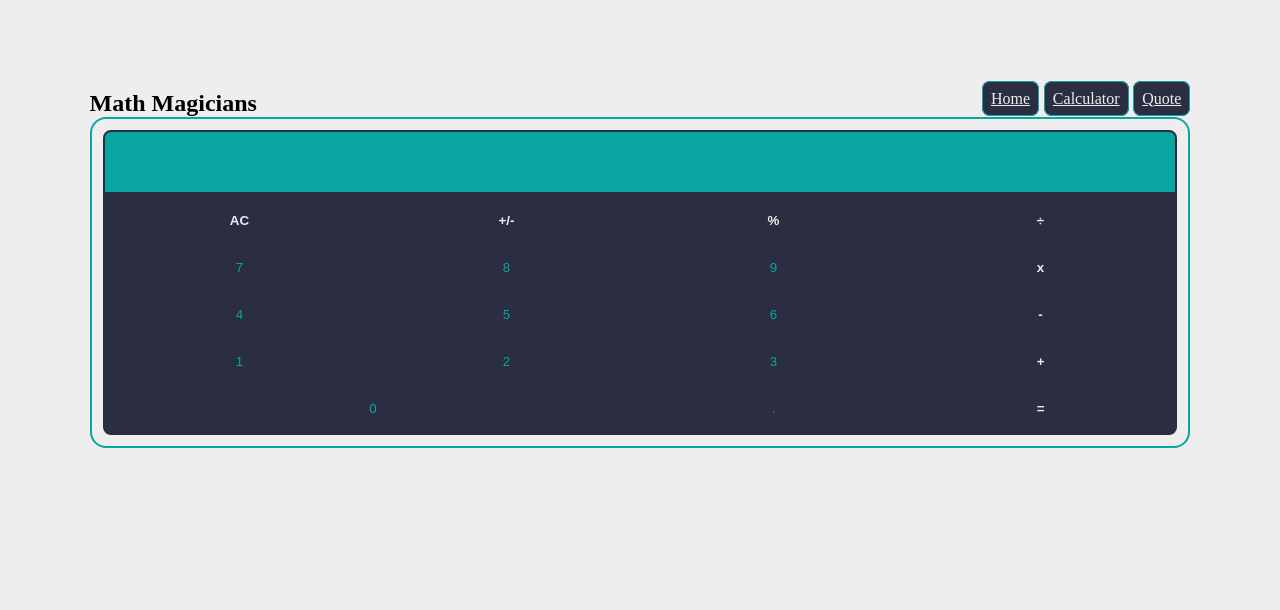
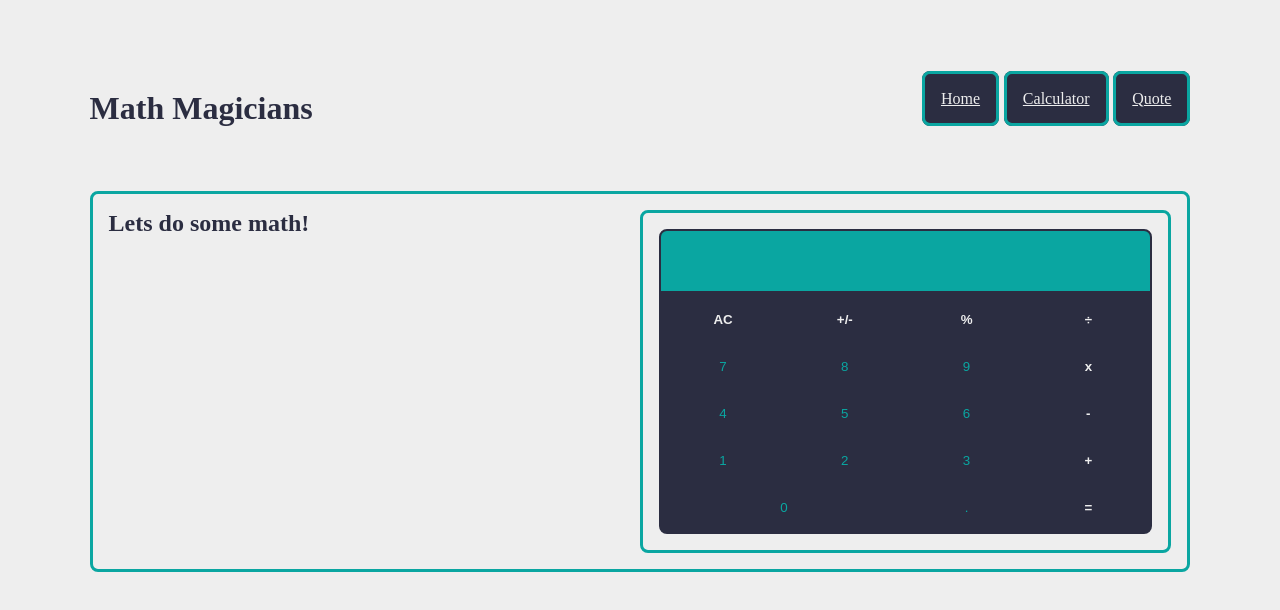
Before and after one commit to ahzamir/Math-Magicians, a React (Create React App) app: page /calculator in a window 1280 px wide. Shown: the top 610 px of the page. Built offline with nearby package versions, Linux system fonts and the light colour scheme.

Commit message:
add some styles to the pages

```diff
--- a/src/App.css
+++ b/src/App.css
@@ -9,13 +9,16 @@ body {
   background-color: #eee;
 }
 
+.border {
+  border: rgb(10, 166, 161) 3px solid;
+  border-radius: 0.5rem;
+  padding: 1rem;
+}
+
 .calculator-div {
   display: flex;
   flex-direction: column;
   width: 100%;
-  border: rgb(10, 166, 161) 2px solid;
-  border-radius: 1rem;
-  padding: 0.7rem;
 }
 
 .displayNum {
@@ -68,6 +71,13 @@ button:hover {
 .navBar {
   display: flex;
   justify-content: space-between;
+  margin-bottom: 4rem;
+}
+
+.navBar h1 {
+  font-size: 2rem;
+  font-weight: bold;
+  color: #2b2d41;
 }
 
 .navBar ul {
@@ -76,10 +86,28 @@ button:hover {
 }
 
 .active-link {
-  padding: 0.5rem;
   margin-left: 0.3rem;
-  border: rgb(10, 166, 161) 1px solid;
-  border-radius: 0.5rem;
   background-color: #2b2d41;
   color: #eee;
 }
+
+.headerText {
+  font-size: 1.5rem;
+  font-weight: 700;
+  color: #2b2d41;
+  margin-bottom: 1rem;
+}
+
+.calculatorPage {
+  display: grid;
+  grid-template-columns: repeat(2, 1fr);
+}
+
+.homePageParagraph {
+  font-size: 1rem;
+}
+
+.quote {
+  font-size: 2rem;
+  font-weight: bold;
+}
--- a/src/Navbar.js
+++ b/src/Navbar.js
@@ -27,7 +27,7 @@ const Navbar = () => {
       <ul>
         {links.map((link) => (
           <li key={link.id}>
-            <NavLink to={link.path} className="active-link">
+            <NavLink to={link.path} className="active-link border">
               {link.text}
             </NavLink>
           </li>
--- a/src/components/pages/Calculator.js
+++ b/src/components/pages/Calculator.js
@@ -27,7 +27,9 @@ const Calculator = () => {
     </p>
   );
   return (
-    <div className="calculator-div">
+    <div className='border calculatorPage'>
+      <h2 className='headerText'>Lets do some math!</h2>
+      <div className="calculator-div border">
         <div className="displayNum" id="result">{result}</div>
         <div className="calculatorButtons">
           <button className="color-first" type="submit" onClick={onClickHandler}>AC</button>
@@ -51,6 +53,7 @@ const Calculator = () => {
           <button className="color-first" type="submit" onClick={onClickHandler}>=</button>
         </div>
       </div>
+    </div>
   );
 };
 
--- a/src/components/pages/Home.js
+++ b/src/components/pages/Home.js
@@ -1,9 +1,9 @@
 import React from 'react';
 
 const HomePage = () => (
-  <div className='homePageContents'>
-    <h2>Welcome to our page!</h2>
-    <p>Lorem ipsum dolor sit amet, consectetur adipiscing elit.
+  <div className='border'>
+    <h2 className='headerText'>Welcome to our page!</h2>
+    <p className='homePageParagraph'>Lorem ipsum dolor sit amet, consectetur adipiscing elit.
       Nunc luctus magna in tellus convallis pellentesque.
       Curabitur felis est, convallis at ipsum sit amet, placerat ultricies justo.
       In purus urna, vehicula nec consectetur a, eleifend ut eros.
--- a/src/components/pages/Quote.js
+++ b/src/components/pages/Quote.js
@@ -1,7 +1,10 @@
 import React from 'react';
 
 const QuotePage = () => (
-  <h1>quotes</h1>
+  <p className='quote border'>Mathematics is not about numbers,
+    equations, computations, or algorithms:
+    it is about understanding. -William Paul Thurston
+  </p>
 );
 
 export default QuotePage;
```
Lines whose indentation alone changed are shown as unchanged.
